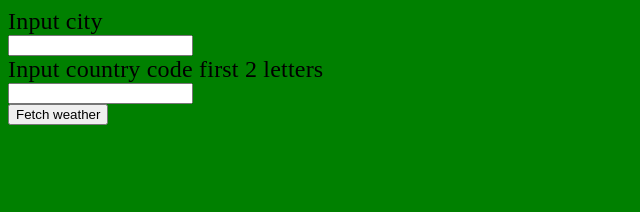
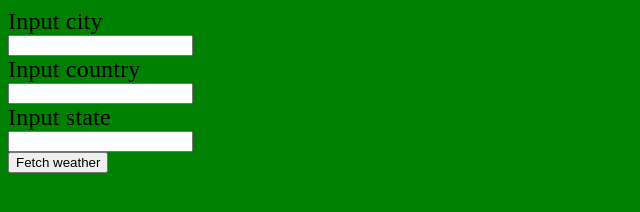
Before and after one commit to Jacob-FullStackDev/areas-temperature, a plain HTML site: page index.html in a window 1280 px wide. Shown: the whole page, without its empty margins (0-640 px from the left). Drawn offline with Linux system fonts and the light colour scheme.

Commit message:
Refactor form markup

```diff
--- a/index.html
+++ b/index.html
@@ -9,8 +9,18 @@
 </head>
 <div id="main-wrapper">
   <form id="location-input">
-  <label for="city">Input city</label><input type="text" name="city" id="city" required />
-  <label for="country">Input country code first 2 letters</label><input type="text" name="country" id="country" required />
+  <div>
+  <label for="city">Input city</label>
+  <input type="text" name="city" id="city" required />
+  </div>
+  <div>
+  <label for="country">Input country</label>
+  <input type="text" name="country" id="country" required />
+  </div>
+  <div>
+  <label for="state">Input state</label>
+  <input type="text" name="state" id="state" />
+  </div>
   <button id="fetch-weather-btn" name="fetch-weather-btn" type="submit">Fetch weather</button>
   </form>
   <section id="weather-container">
```
